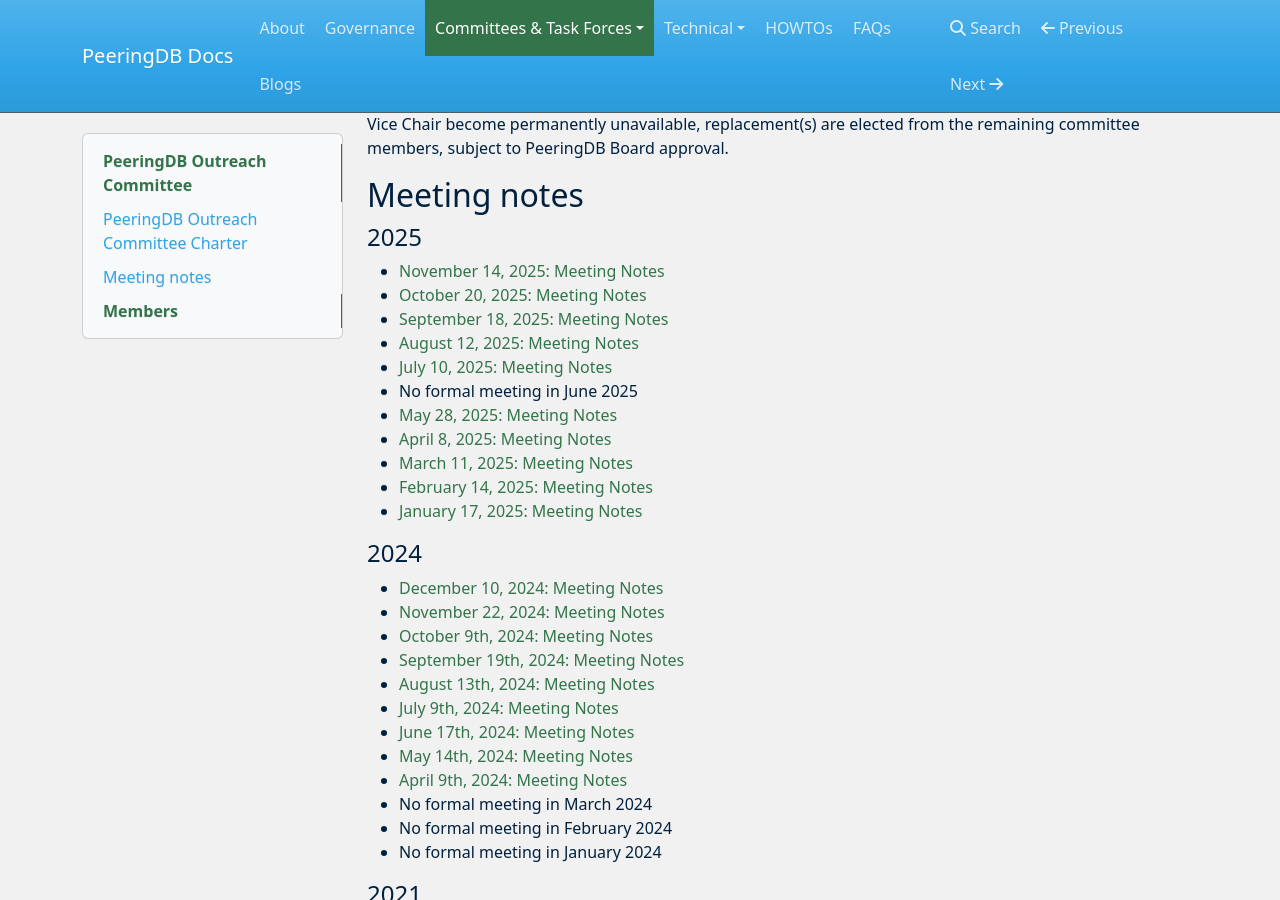
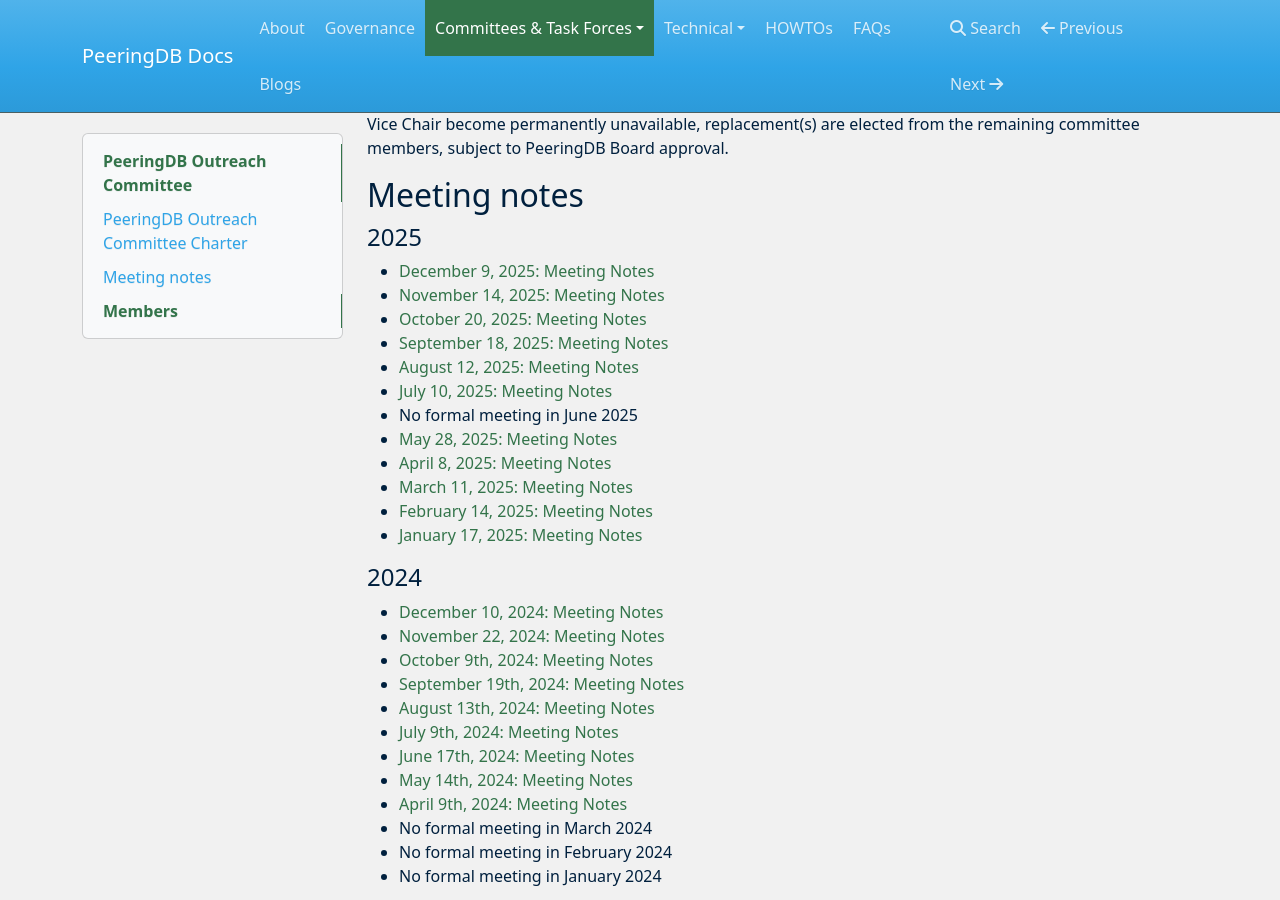
Before and after one commit to peeringdb/docs, an MkDocs documentation site: the page built from docs/committee/outreach/index.md, in a window 1280 px wide and 900 px high, scrolled down 1324 px. Built offline with MkDocs 1.6.1, drawn with Linux system fonts in a browser that asks for light colours; nearby versions of some CDN libraries.

Commit message:
Added Dcember OC meeting notes.

```diff
--- a/docs/committee/outreach/index.md
+++ b/docs/committee/outreach/index.md
@@ -9,6 +9,7 @@
 
 #### 2025
 
+- [December 9, 2025: Meeting Notes](notes/2025-12-09_Outreach_Committee_Notes.pdf)
 - [November 14, 2025: Meeting Notes](notes/2025-11-14_Outreach_Committee_Notes.pdf)
 - [October 20, 2025: Meeting Notes](notes/2025-10-20_Outreach_Committee_Notes.pdf)
 - [September 18, 2025: Meeting Notes](notes/2025-09-18_Outreach_Committee_Notes.pdf)
```
Also changed, not shown: 1 other file.
